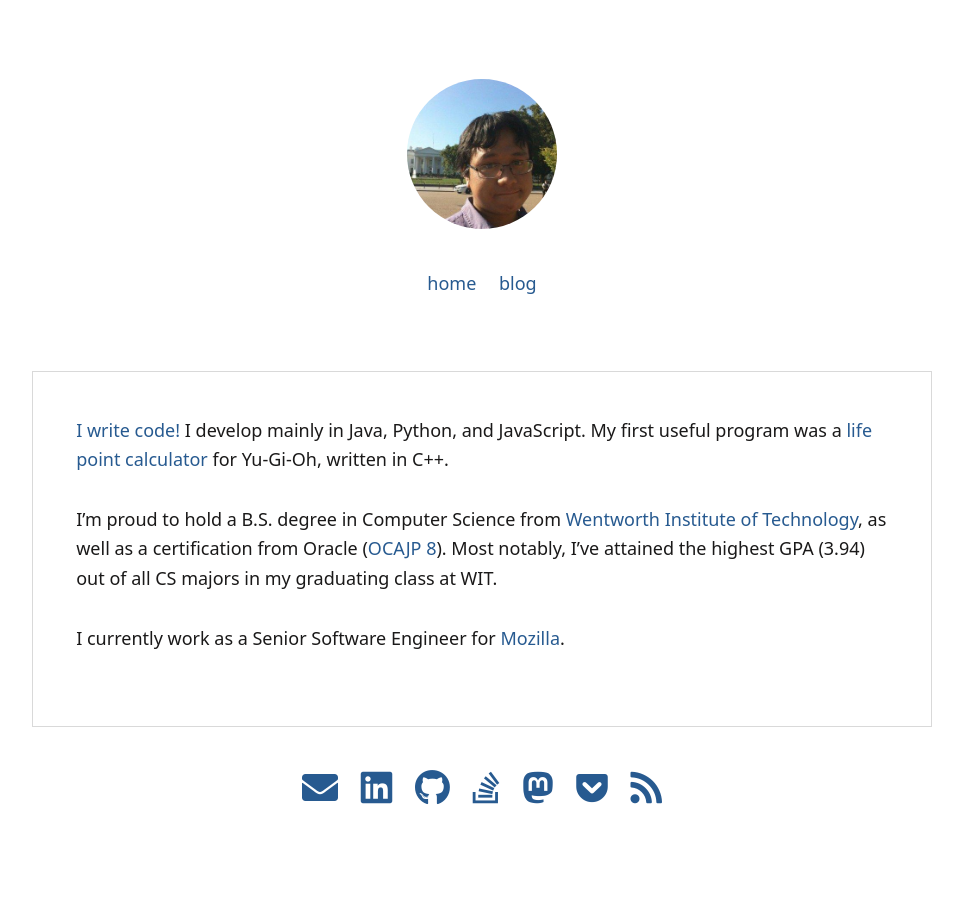
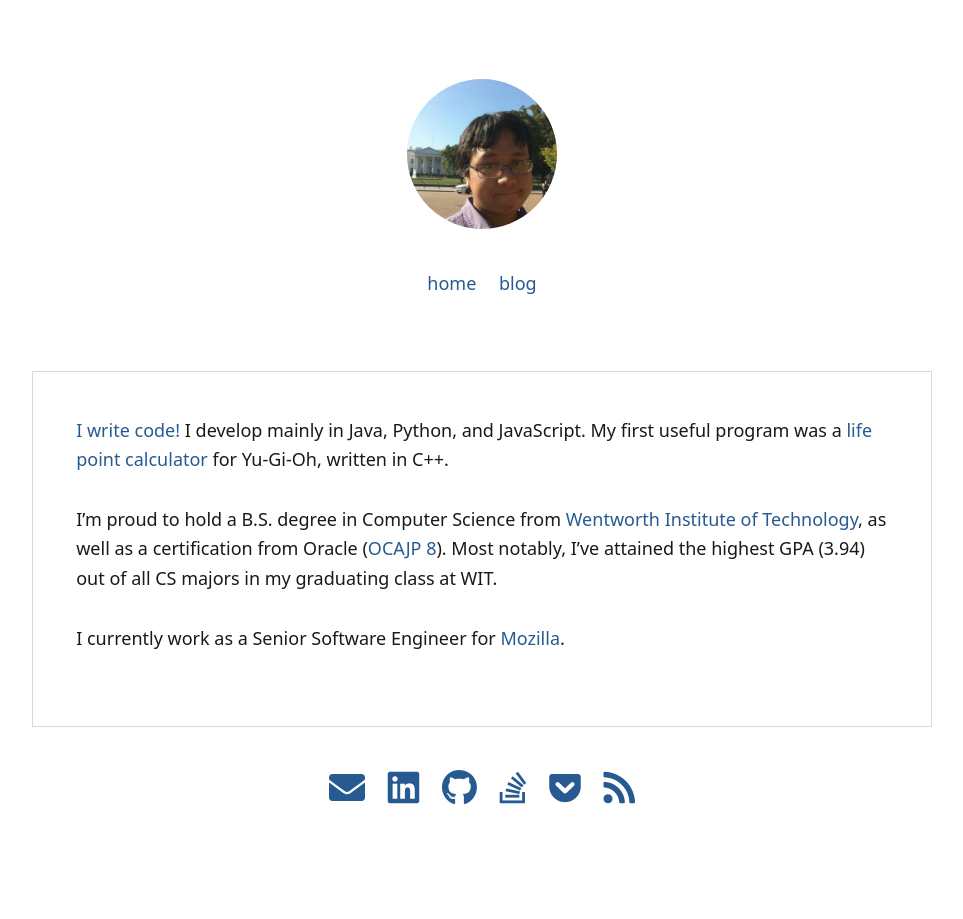
Before and after one commit to jsudiaman/jsudiaman.github.io, a Jekyll site: the page built from index.md, in a window 1280 px wide. Shown: the whole page, without its empty margins (158-1121 px from the left). Built offline with Jekyll 4.4.1, drawn with Linux system fonts in a browser that asks for light colours.

Commit message:
Update default.html

```diff
--- a/_layouts/default.html
+++ b/_layouts/default.html
@@ -81,7 +81,6 @@
                 <li><a href="http://linkedin.com/in/jonathansudiaman"><i class="fab fa-linkedin fa-2x"></i></a></li>
                 <li><a href="http://github.com/jsudiaman"><i class="fab fa-github fa-2x"></i></a></li>
                 <li><a href="https://stackoverflow.com/users/6268626/jonathan-sudiaman"><i class="fab fa-stack-overflow fa-2x"></i></a></li>
-                <li><a rel="me" href="https://mastodon.online/@sudi"><i class="fab fa-mastodon fa-2x"></i></a></li>
                 <li><a href="https://getpocket.com/sharedlists/e0a9901f-8fef-4924-8f16-a68367d990b8/sudis-pocket"><i class="fab fa-get-pocket fa-2x"></i></a></li>
                 <li><a href="/feed.xml"><i class="fas fa-rss fa-2x"></i></a></li>
             </ul>
```
